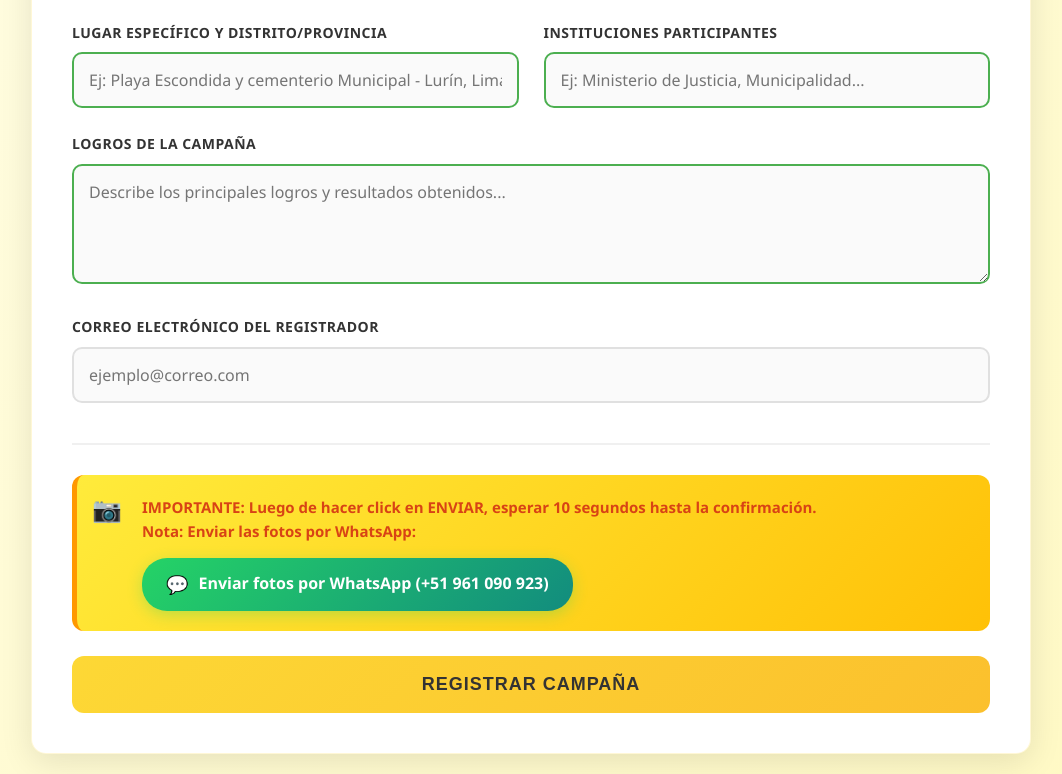
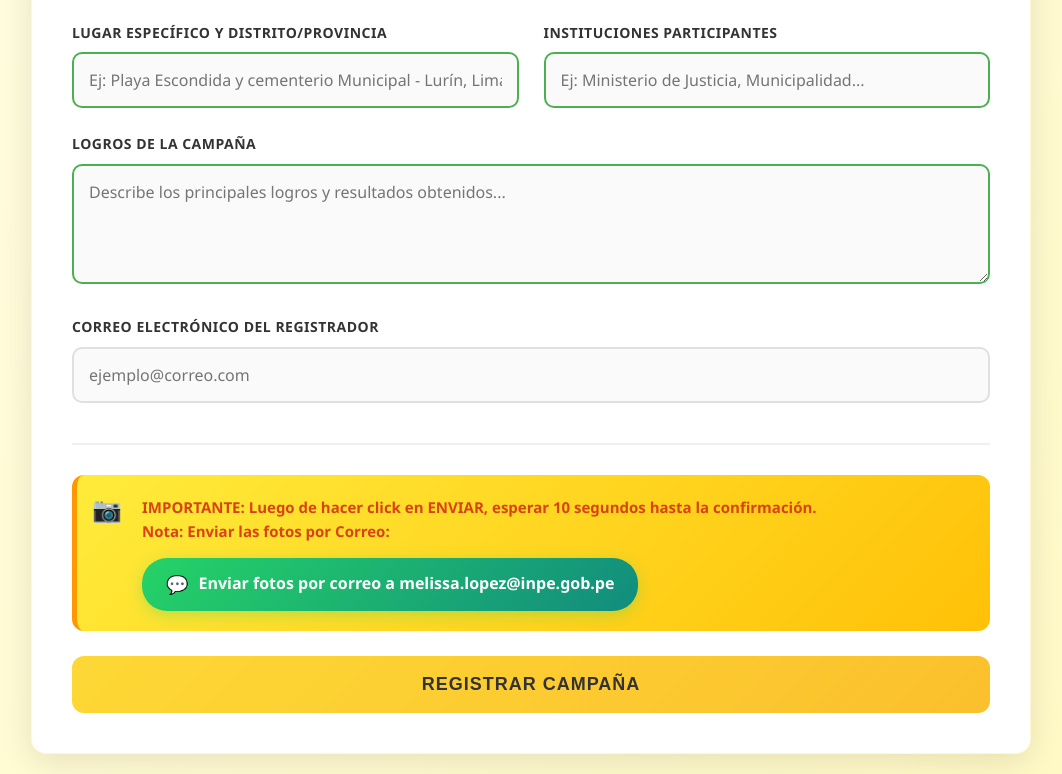
Before and after one commit to forms37/ml, a plain HTML site: page registro-campañas.html in a window 1280 px wide. Shown: the part 593-1367 px from the top of the page, without its empty margins (109-1171 px from the left). Drawn offline with Linux system fonts and the light colour scheme; some packages are replaced by stand-ins of ours; a script that the page names is missing.

Commit message:
Change photo submission method from WhatsApp to Email

```diff
--- a/registro-campañas.html
+++ b/registro-campañas.html
@@ -463,9 +463,9 @@
         <div class="submit-section">
           <div class="whatsapp-notice">
             <p><strong>IMPORTANTE:</strong> Luego de hacer click en ENVIAR, esperar 10 segundos hasta la confirmación.</p>
-            <p><strong>Nota:</strong> Enviar las fotos por WhatsApp:</p>
-            <a href="https://wa.me/51961090923" target="_blank" class="btn-whatsapp">
-              Enviar fotos por WhatsApp (+51 961 090 923)
+            <p><strong>Nota:</strong> Enviar las fotos por Correo:</p>
+            <a href="melissa.lopez@inpe.gob.pe" target="_blank" class="btn-whatsapp">
+              Enviar fotos por correo a melissa.lopez@inpe.gob.pe
             </a>
           </div>
 
```
